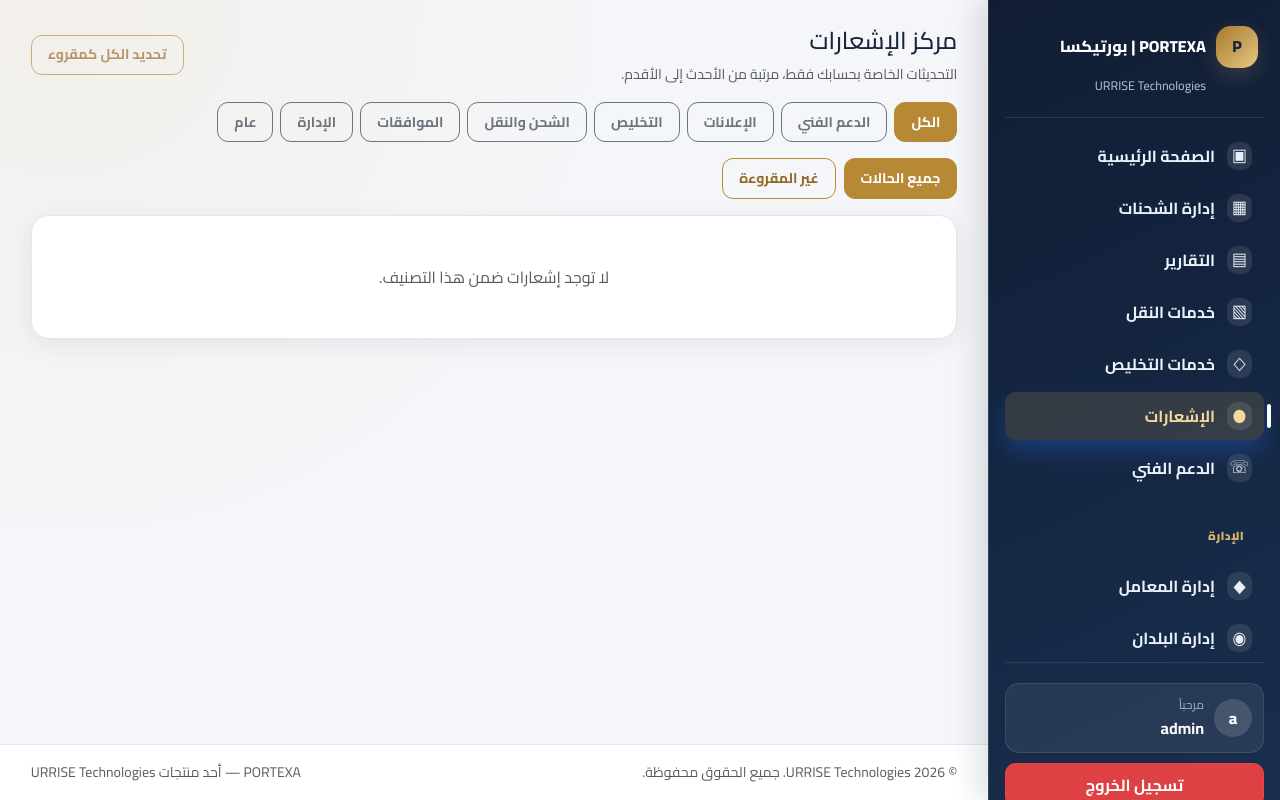
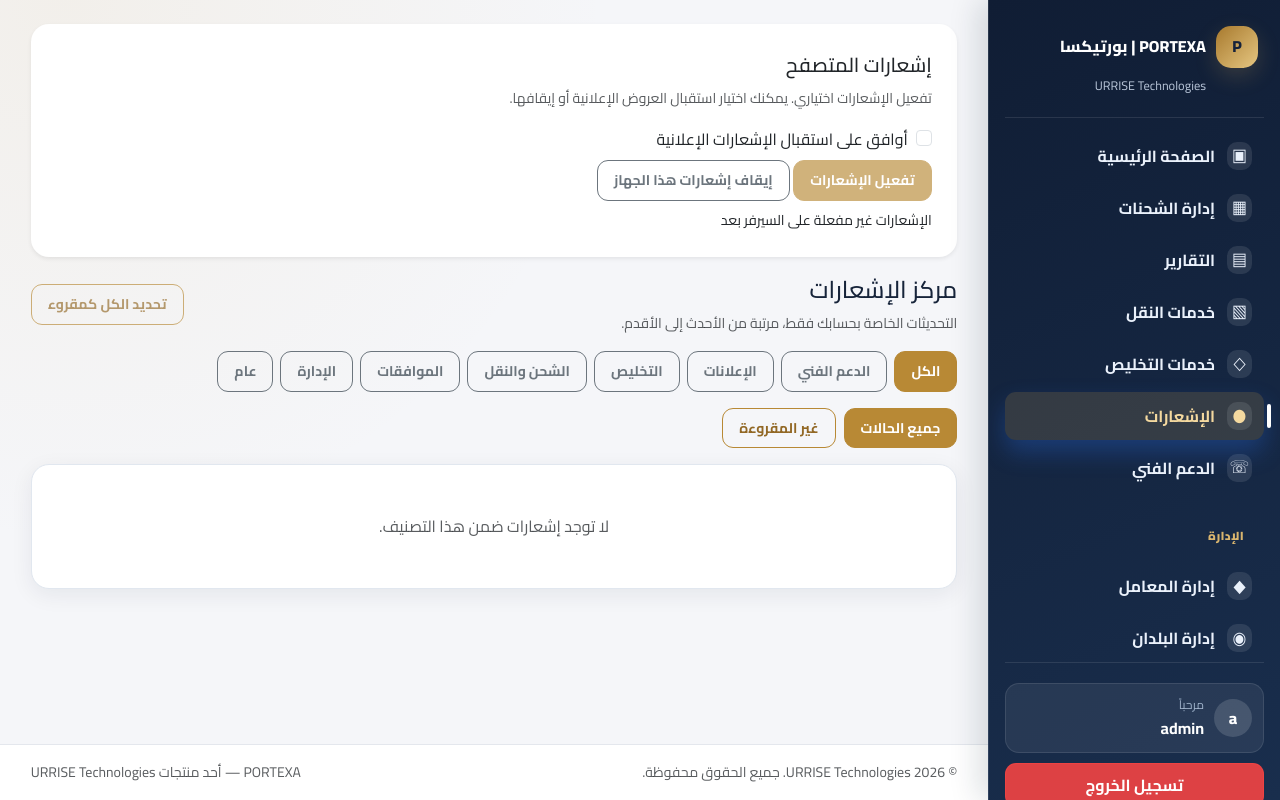
Before and after one commit to aliahmedsleem/Portexa, a Flask app: page /notifications in a window 1280 px wide. Run offline with Flask 3, Linux system fonts and the light colour scheme; a user stored in the database is signed in; data comes from the database, SQL or seed files in the repository; data that the repository does not hold is empty.

Commit message:
feat(push): opt-in device subscription and advertising consent in notification center

```diff
--- a/templates/notifications.html
+++ b/templates/notifications.html
@@ -2,6 +2,39 @@
 {% block title %}مركز الإشعارات | PORTEXA{% endblock %}
 {% block content %}
 <section class="portexa-notification-center">
+<div class="card border-0 shadow-sm mb-3"><div class="card-body">
+<h5>إشعارات المتصفح</h5><p class="text-muted small">تفعيل الإشعارات اختياري. يمكنك اختيار استقبال العروض الإعلانية أو إيقافها.</p>
+<div class="form-check mb-2"><input class="form-check-input" type="checkbox" id="push-ads"><label class="form-check-label" for="push-ads">أوافق على استقبال الإشعارات الإعلانية</label></div>
+<button class="btn btn-primary btn-sm" type="button" id="push-enable">تفعيل الإشعارات</button>
+<button class="btn btn-outline-secondary btn-sm" type="button" id="push-disable">إيقاف إشعارات هذا الجهاز</button>
+<div id="push-status" class="small mt-2" role="status"></div>
+</div></div>
+<script>
+(async()=>{
+const status=document.getElementById('push-status');
+const enable=document.getElementById('push-enable');
+const disable=document.getElementById('push-disable');
+if(!('serviceWorker' in navigator)||!('PushManager' in window)||!('Notification' in window)){status.textContent='المتصفح لا يدعم Web Push';enable.disabled=true;return;}
+const config=await fetch('/push/config',{credentials:'same-origin'}).then(r=>r.json()).catch(()=>null);
+if(!config?.publicKey){status.textContent='الإشعارات غير مفعلة على السيرفر بعد';enable.disabled=true;return;}
+function bytes(base64){const b=atob(base64.replace(/-/g,'+').replace(/_/g,'/')+'='.repeat((4-base64.length%4)%4));return Uint8Array.from(b,c=>c.charCodeAt(0))}
+const reg=await navigator.serviceWorker.register('/push/sw.js',{scope:'/push/'});
+enable.addEventListener('click',async()=>{
+try{
+const permission=await Notification.requestPermission();
+if(permission!=='granted'){status.textContent='لم يتم منح إذن الإشعارات';return;}
+const sub=await reg.pushManager.subscribe({userVisibleOnly:true,applicationServerKey:bytes(config.publicKey)});
+const response=await fetch('/push/subscribe',{method:'POST',credentials:'same-origin',headers:{'Content-Type':'application/json','X-Push-CSRF':config.csrf},body:JSON.stringify({subscription:sub.toJSON(),ads_enabled:document.getElementById('push-ads').checked})});
+if(!response.ok)throw Error('تعذر حفظ الاشتراك');
+status.textContent='تم تفعيل إشعارات هذا الجهاز';
+}catch(e){status.textContent=e.message}
+});
+disable.addEventListener('click',async()=>{
+try{const sub=await reg.pushManager.getSubscription();if(sub){const response=await fetch('/push/unsubscribe',{method:'POST',credentials:'same-origin',headers:{'Content-Type':'application/json','X-Push-CSRF':config.csrf},body:JSON.stringify({endpoint:sub.endpoint})});if(!response.ok)throw Error('تعذر إلغاء الاشتراك');await sub.unsubscribe()}status.textContent='تم إيقاف الإشعارات';}catch(e){status.textContent=e.message}
+});
+})().catch(()=>{document.getElementById('push-status').textContent='تعذر تهيئة الإشعارات'});
+</script>
+
   <div class="d-flex flex-wrap align-items-center justify-content-between gap-3 mb-3">
     <div><h4 class="mb-1">مركز الإشعارات</h4><p class="small text-muted mb-0">التحديثات الخاصة بحسابك فقط، مرتبة من الأحدث إلى الأقدم.</p></div>
     <form method="post" action="{{ url_for('notifications_read_all') }}"><button class="btn btn-outline-primary btn-sm" type="submit" {% if not notification_count() %}disabled{% endif %}>تحديد الكل كمقروء</button></form>
```
